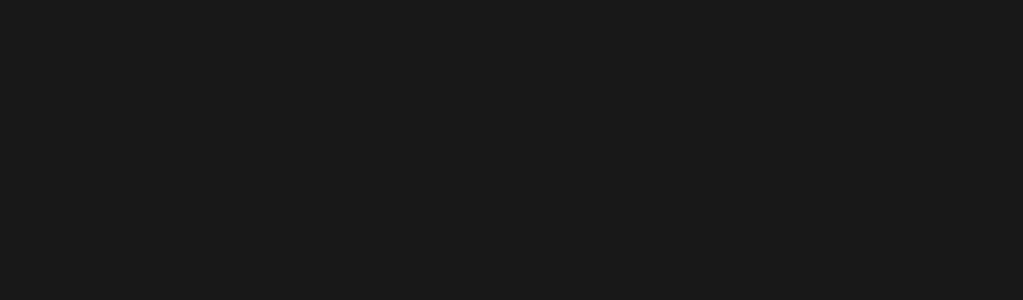
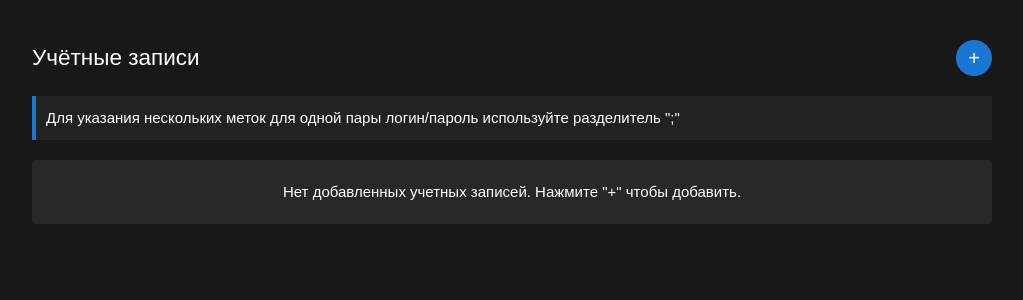
Before and after one commit to Bulation/test-task, a Vue app: page / in a window 1280 px wide. Shown: the top 300 px of the page, without its empty margins (128-1151 px from the left). Built offline with nearby package versions, Linux system fonts and the light colour scheme.

Commit message:
feat: импортирует форму на главную страницу

```diff
--- a/src/App.vue
+++ b/src/App.vue
@@ -1,5 +1,6 @@
 <script setup lang="ts">
 import { onErrorCaptured, ref } from 'vue';
+import { AccountManagementForm } from './features/account-management';
 import { ErrorComponent } from './shared/error';
 const error = ref(false);
 
@@ -11,6 +12,9 @@
 <template>
   <div v-if="error">
     <ErrorComponent />
+  </div>
+  <div class="app-container">
+    <AccountManagementForm />
   </div>
 </template>
 
```
